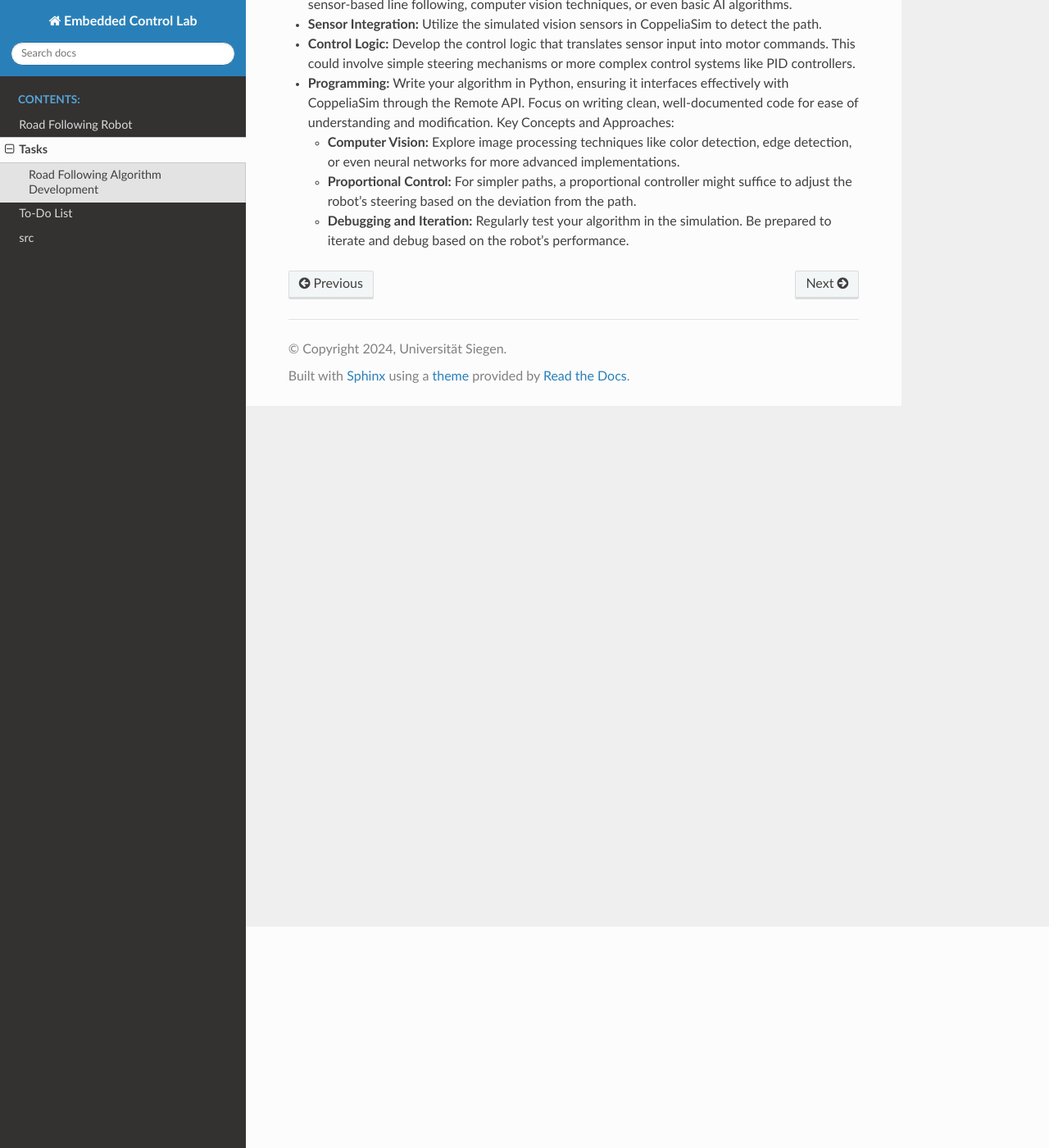
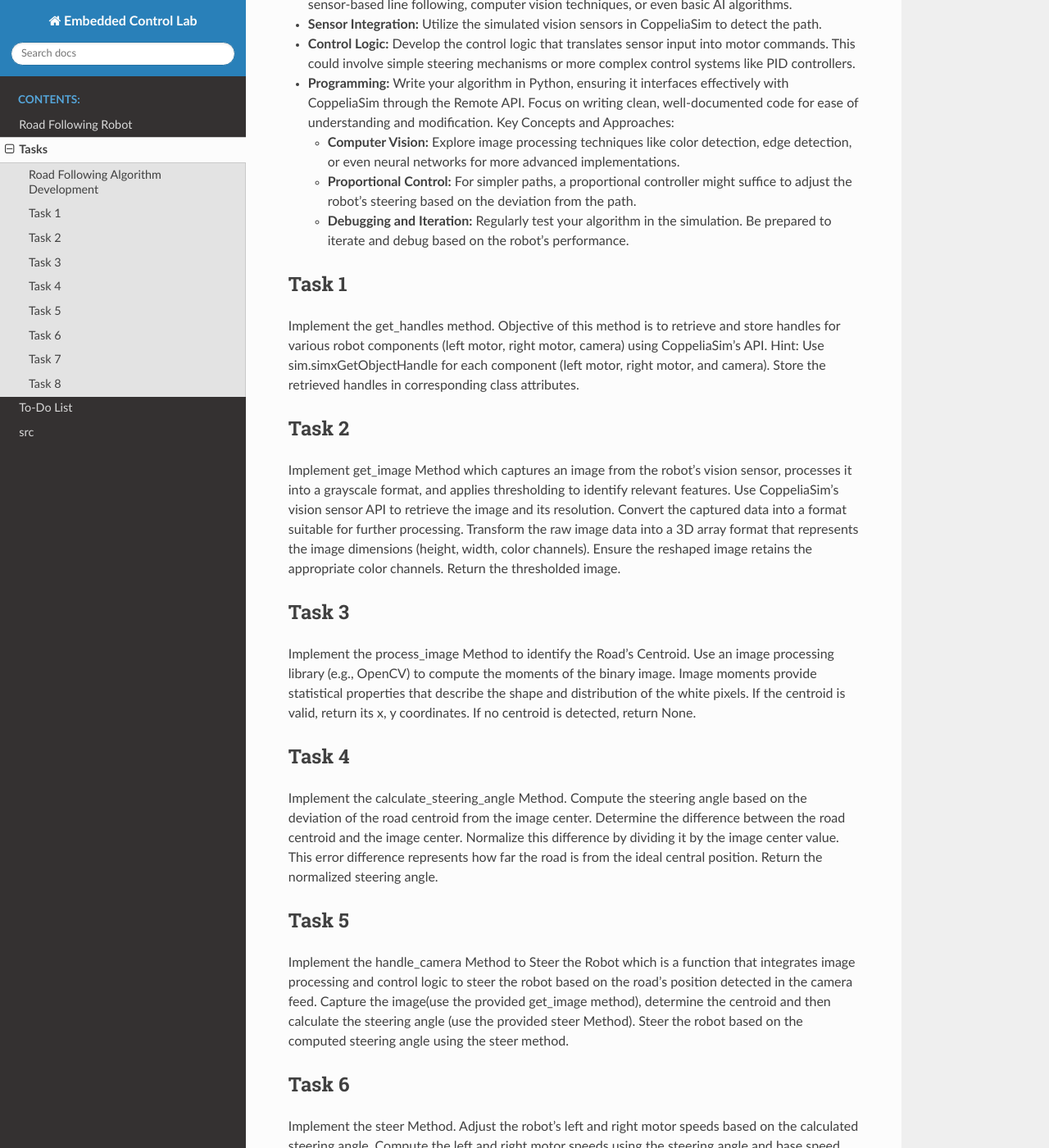
Before and after one commit to EmbeddedSystems-UniversitySiegen/eclab-task3, a Sphinx documentation site: the page built from docs/source/Task_sheet.md, in a window 1280 px wide and 1400 px high, scrolled down 270 px. Shown: the whole window at 82% size. Built offline with Sphinx 7.4.7 and the Read the Docs theme 3.1.0, drawn with Linux system fonts in a browser that asks for light colours; some of the changed text lies outside the part shown.

Commit message:
Added detailed description of the tasks in the Task sheet

```diff
--- a/docs/source/Task_sheet.md
+++ b/docs/source/Task_sheet.md
@@ -18,3 +18,38 @@ Key Concepts and Approaches:
     - **Proportional Control:** For simpler paths, a proportional controller might suffice to adjust the robot's steering based on the deviation from the path.
 
     - **Debugging and Iteration:** Regularly test your algorithm in the simulation. Be prepared to iterate and debug based on the robot’s performance.
+
+## Task 1
+
+Implement the get_handles method. Objective of this method is to retrieve and store handles for various robot components (left motor, right motor, camera) using CoppeliaSim's API. Hint: Use sim.simxGetObjectHandle for each component (left motor, right motor, and camera). Store the retrieved handles in corresponding class attributes.
+
+
+## Task 2
+
+Implement get_image Method which captures an image from the robot's vision sensor, processes it into a grayscale format, and applies thresholding to identify relevant features. Use CoppeliaSim's vision sensor API to retrieve the image and its resolution. Convert the captured data into a format suitable for further processing. Transform the raw image data into a 3D array format that represents the image dimensions (height, width, color channels). Ensure the reshaped image retains the appropriate color channels. Return the thresholded image.
+
+## Task 3
+
+Implement the process_image Method to identify the Road's Centroid. Use an image processing library (e.g., OpenCV) to compute the moments of the binary image. Image moments provide statistical properties that describe the shape and distribution of the white pixels. If the centroid is valid, return its x, y coordinates. If no centroid is detected, return None.
+
+## Task 4
+
+Implement the calculate_steering_angle Method. Compute the steering angle based on the deviation of the road centroid from the image center. Determine the difference between the road centroid and the image center. Normalize this difference by dividing it by the image center value. This error difference represents how far the road is from the ideal central position. Return the normalized steering angle.
+
+## Task 5
+
+Implement the handle_camera Method to Steer the Robot which is a function that integrates image processing and control logic to steer the robot based on the road's position detected in the camera feed. Capture the image(use the provided get_image method), determine the centroid and then calculate the steering angle (use the provided steer Method). Steer the robot based on the computed steering angle using the steer method.
+
+## Task 6
+
+Implement the steer Method. Adjust the robot's left and right motor speeds based on the calculated steering angle. Compute the left and right motor speeds using the steering angle and base speed. Ensure the robot steers smoothly.
+
+## Task 7
+
+Implement the set_wheels_speed Method. Control the speed of the robot's left and right motors by interfacing with CoppeliaSim's API.
+
+
+
+## Task 8
+
+Implement the stop Method. Stop the robot by setting motor speeds to zero. Call set_wheels_speed with both speeds set to 0. Ensure the robot halts.
```
